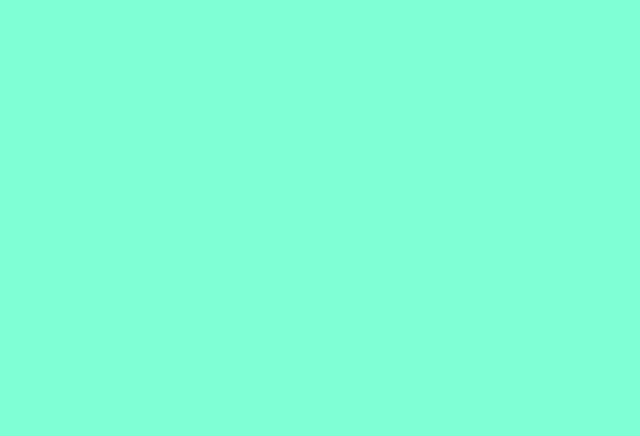
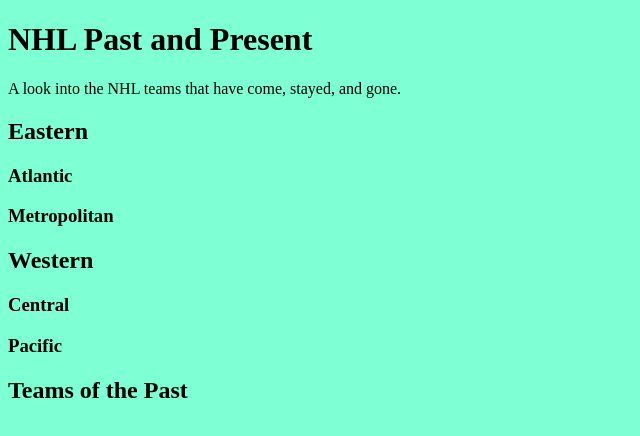
Before and after one commit to oldingb21/flatiron-frontend-phase-1-project, a plain HTML site: page index.html in a window 1280 px wide. Shown: the whole page, without its empty margins (0-640 px from the left). Drawn offline with Linux system fonts and the light colour scheme.

Commit message:
added conferences and divisions to HTML

```diff
--- a/index.html
+++ b/index.html
@@ -3,11 +3,40 @@
 <head>
     <meta charset="UTF-8">
     <meta name="viewport" content="width=device-width, initial-scale=1.0">
-    <title>Document</title>
+    <title>NHL Past and Present</title>
     <link href="./index.css" rel="stylesheet">
     <script defer src="./index.js"></script>
 </head>
 <body>
+    <header>
+        <h1>NHL Past and Present</h1>
+        <p>A look into the NHL teams that have come, stayed, and gone.</p>
+    </header>
+
+    <main>
+        <h2 id="eastern" class="conference">Eastern</h2>
+            <h3 class="division">Atlantic</h3>
+                <ul id="atlantic_list">
+
+                </ul>
+            <h3 class="division">Metropolitan</h3>
+                <ul id="metropolitan_list">
+
+                </ul>
+        <h2 id="western" class="conference">Western</h2>
+            <h3 class="division">Central</h3>
+                <ul id="central_list">
+
+                </ul>
+            <h3 class="division">Pacific</h3>
+                <ul id="pacific_list">
+
+                </ul>
+        <h2 id="past_teams" class="conference">Teams of the Past</h2>
+                <ul id="past_list">
+
+                </ul>
+    </main>
 
 </body>
 </html>
```
